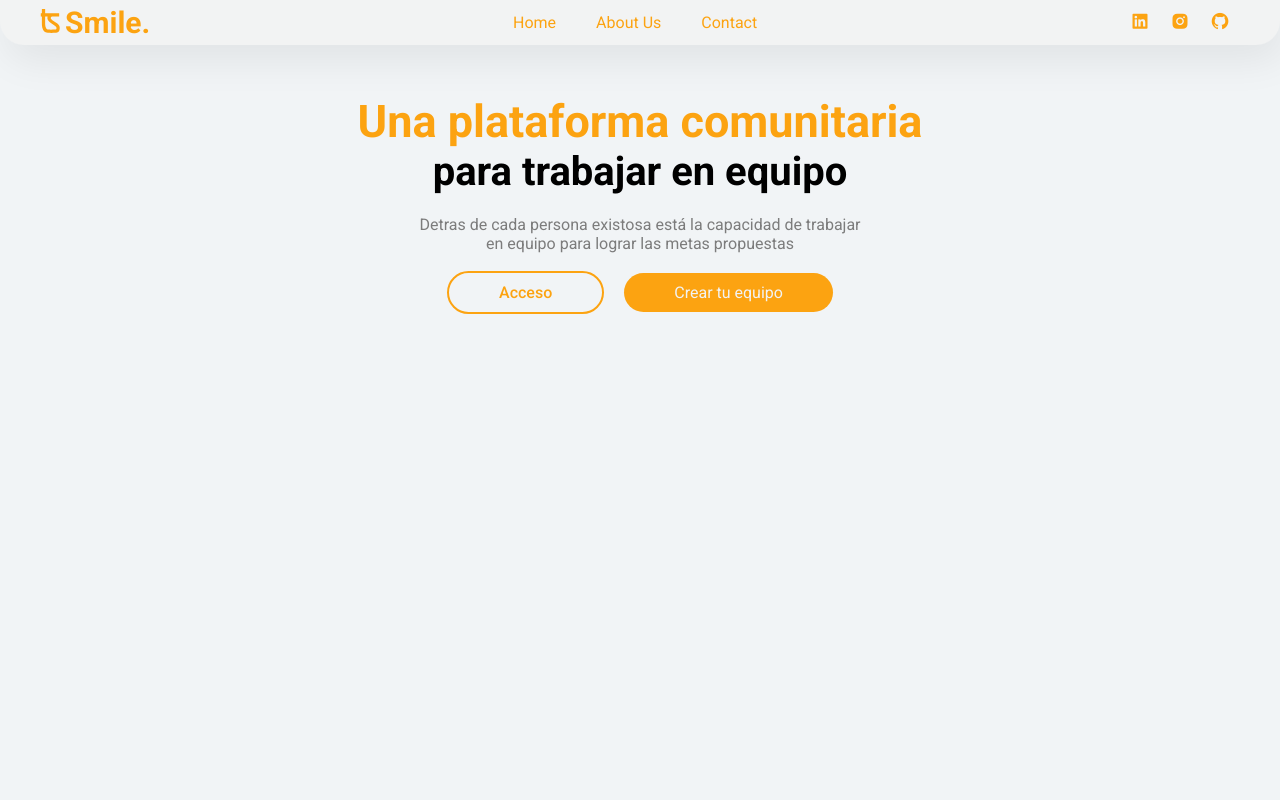
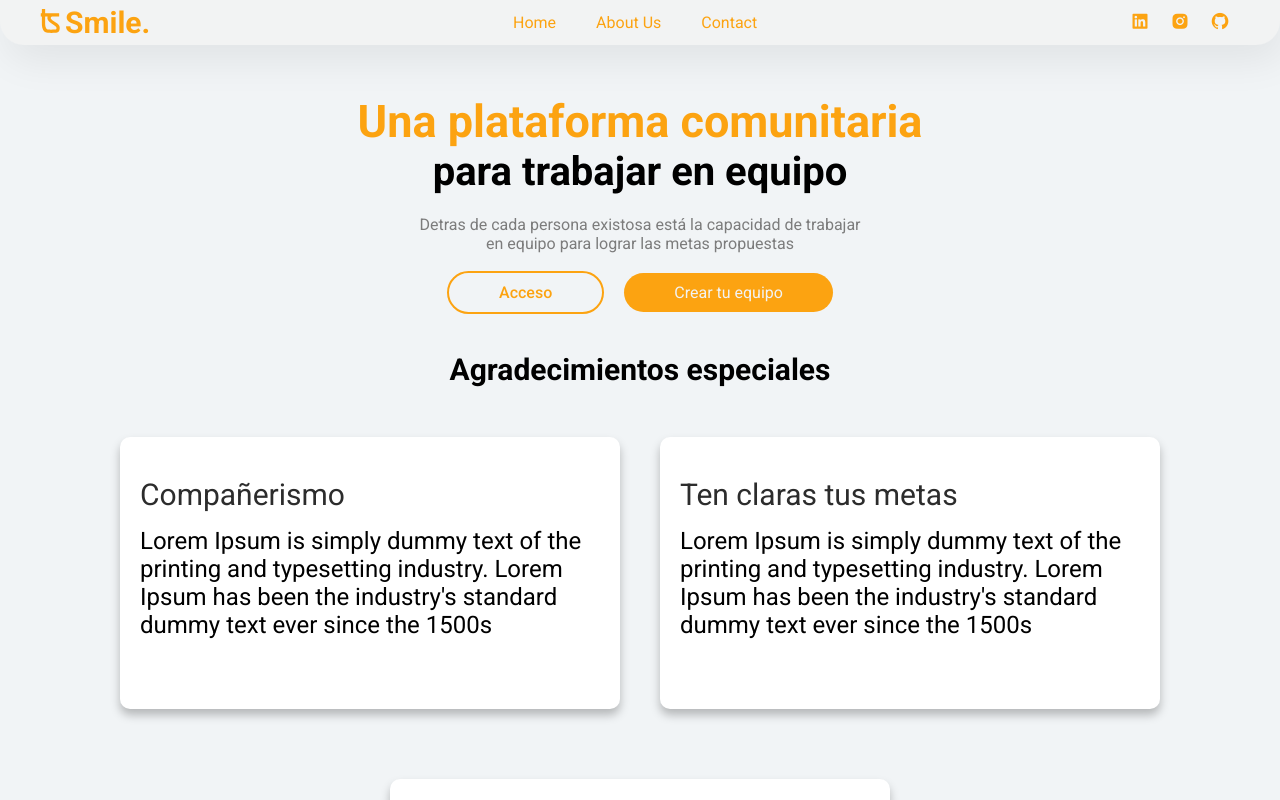
Before and after one commit to SmileTask/front-end, a React (Vite) app: page / in a window 1280 px wide. Shown: the top 800 px of the page. Built offline with nearby package versions, Linux system fonts and the light colour scheme.

Commit message:
se agregan tarjetas y titulo de agradecimientos en componentes

```diff
--- a/package.json
+++ b/package.json
@@ -9,6 +9,11 @@
     "preview": "vite preview"
   },
   "dependencies": {
+    "@fortawesome/fontawesome-svg-core": "^6.2.0",
+    "@fortawesome/free-regular-svg-icons": "^6.2.0",
+    "@fortawesome/free-solid-svg-icons": "^6.2.0",
+    "@fortawesome/react-fontawesome": "^0.2.0",
+    "@mui/icons-material": "^5.10.9",
     "react": "^18.2.0",
     "react-dom": "^18.2.0",
     "react-router-dom": "6.4.2"
--- a/src/App.jsx
+++ b/src/App.jsx
@@ -3,9 +3,17 @@ import NavPage from './components/navComponents/NavPage.jsx'
 import Home from './pages/Home.jsx'
 import About from './pages/About.jsx'
 import Contact from './pages/Contact.jsx'
+import Tarjeta from './pages/Tarjeta.jsx'
 import { Route, Routes } from 'react-router-dom'
+import Home2 from './pages/Home2.jsx'
 
 function App() {
+  let textoDummy= `Lorem Ipsum is simply dummy text
+  of the printing and typesetting industry.
+  Lorem Ipsum has been the industry's
+  standard dummy text ever since the
+  1500s`
+
   return (
     <div className="App">
       <Routes>
@@ -13,6 +21,12 @@ function App() {
           <div>
             <NavPage />
             <Home />
+            <Home2 />
+              <div class="cards">
+                {Tarjeta('Compañerismo',textoDummy)}
+                {Tarjeta('Ten claras tus metas',textoDummy)}
+                {Tarjeta('Liderazgo de equipo',textoDummy)}
+              </div>
           </div>
         }/>
         <Route path='/about' element={
--- a/src/css/pageCss/home.css
+++ b/src/css/pageCss/home.css
@@ -54,3 +54,109 @@
     background-color: var(--tone-five);
     color: var(--tone-one);
 }
+
+/* -------------------Estilos tarjetas inicio--------------*/
+
+  /* CARDS */
+
+  .cards {
+    display: flex;
+    flex-wrap: wrap;
+    justify-content: space-between;
+  }
+
+  .card {
+    margin: 20px;
+    padding: 20px;
+    width: 500px;
+    min-height: 200px;
+    display: grid;
+    grid-template-rows: 20px 50px 1fr 50px;
+    border-radius: 10px;
+    box-shadow: 0px 6px 10px rgba(0, 0, 0, 0.25);
+    transition: all 0.2s;
+  }
+
+  .card:hover {
+    box-shadow: 0px 6px 10px rgba(0, 0, 0, 0.4);
+    transform: scale(1.01);
+  }
+
+  .card__link,
+  .card__exit,
+  .card__icon {
+    position: relative;
+    text-decoration: none;
+    color: rgba(255, 255, 255, 0.9);
+  }
+
+  .card__link::after {
+    position: absolute;
+    top: 25px;
+    left: 0;
+    content: "";
+    width: 0%;
+    height: 3px;
+    background-color: rgba(255, 255, 255, 0.6);
+    transition: all 0.5s;
+  }
+
+  .card__link:hover::after {
+    width: 100%;
+  }
+
+  .card__exit {
+    grid-row: 1/2;
+    justify-self: end;
+  }
+
+  .card__icon {
+    grid-row: 2/3;
+    font-size: 30px;
+    color:#2C2C2C
+  }
+
+  .card__title {
+    grid-row: 3/4;
+    font-weight: 400;
+    color: #000000;
+  }
+
+  .card__apply {
+    grid-row: 4/5;
+    align-self: center;
+  }
+
+  /* CARD BACKGROUNDS */
+
+  .card-1 {
+    background: #ffffff;
+    margin-top: 50px;
+  }
+
+
+  /* RESPONSIVE */
+
+  @media (max-width: 1600px) {
+    .cards {
+      justify-content: center;
+    }
+  }
+
+  /* -------------------Estilos tarjetas fin--------------*/
+
+  /* -------------------Inicio Wrapper--------------*/
+  .wrapper {
+    display: grid;
+    grid-template-columns: repeat(3, 1fr);
+    grid-gap: 10px;
+  }
+
+  /* -------------------Fin Wrapper--------------*/
+
+ .Agradecimientos{
+    margin-top: 50px;
+    text-align: center;
+    font-size: 30px;
+
+ }
--- a/src/pages/Home.jsx
+++ b/src/pages/Home.jsx
@@ -20,6 +20,7 @@ const Home = () => {
                 </div>
             </div>
         </div>
+
     )
 }
 
--- /dev/null
+++ b/src/pages/Tarjeta.jsx
@@ -0,0 +1,14 @@
+import React from 'react'
+import '../css/pageCss/home.css'
+const Tarjeta = (titulo,contenido) => {
+  return (
+    <div class="card card-1">
+      <div class="card__icon">{titulo}<i class="fas fa-bolt"></i></div>
+      <p class="card__exit"><i class="fas fa-times"></i></p>
+      <h2 class="card__title">{contenido}</h2>
+    </div>
+
+  );
+};
+
+export default Tarjeta
--- /dev/null
+++ b/src/pages/home2.jsx
@@ -0,0 +1,11 @@
+import React from 'react'
+import '../css/pageCss/home.css'
+const Home2 = () =>{
+    return (
+        <div className="container">
+             <h3 className="Agradecimientos">Agradecimientos especiales</h3>
+        </div>
+    )
+}
+
+export default Home2
```
Also changed, not shown: src/assets/agradecimientos.JPG (added), 1 other file (tests, documents, lock files or other folders).
